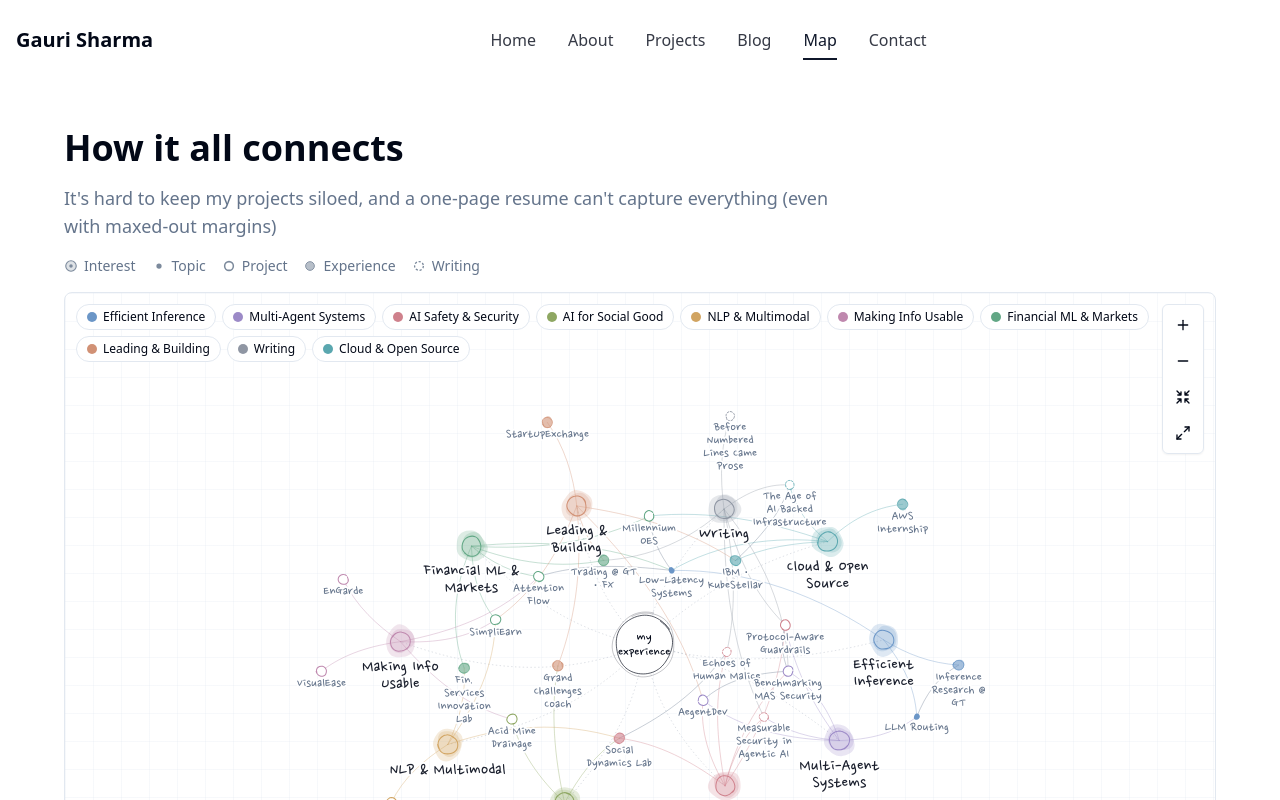
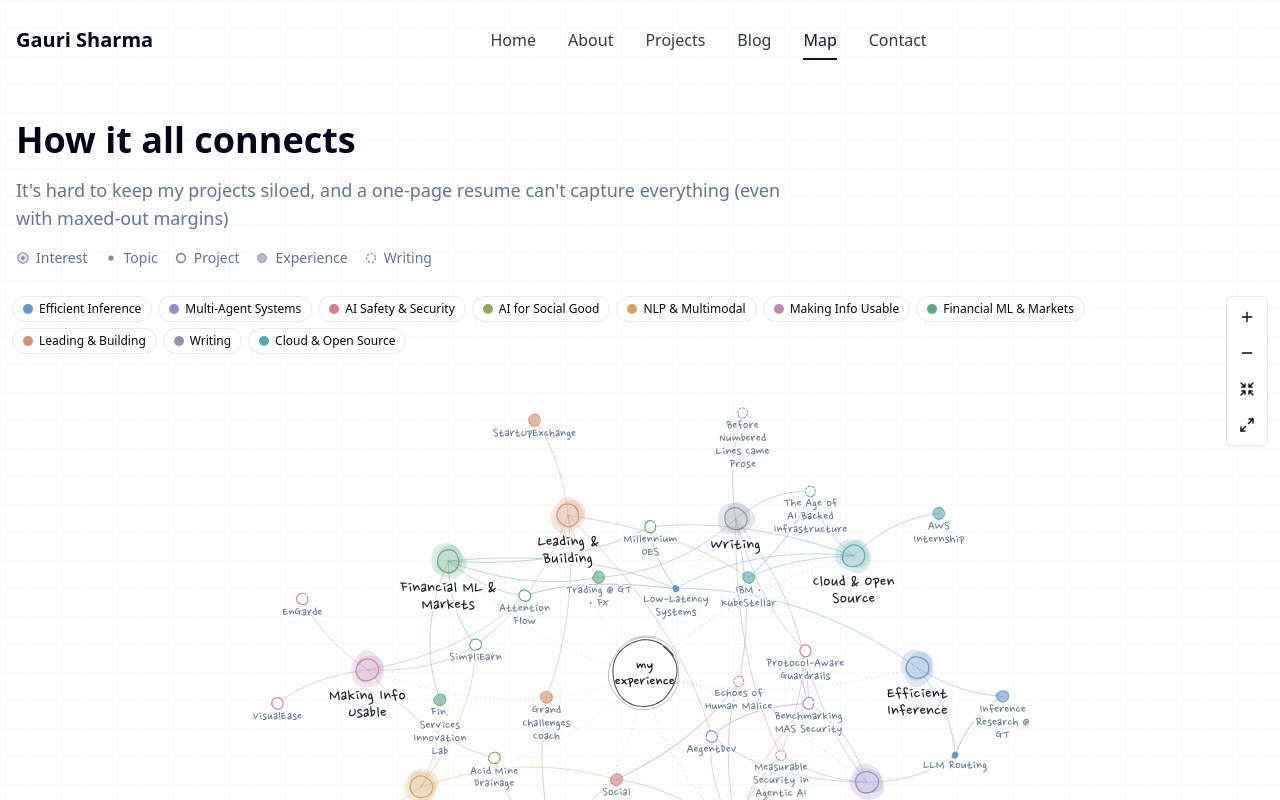
Before and after one commit to gauri-sharmaa/gauri-sharmaa.github.io, a React (Vite) app: page /map in a window 1280 px wide. Shown: the top 800 px of the page. Built offline with nearby package versions, Linux system fonts and the light colour scheme.

Commit message:
Map page: graph paper across the whole page
The grid now sits behind the entire Map page, including the nav and
footer, and the map fills the page with no frame.

Co-Authored-By: Claude Opus 5.5 <noreply@anthropic.com>
Claude-Session: https://claude.ai/code/session_01WypLXFjbYosGYMdJcrSCKe

```diff
--- a/src/components/InterestMap.tsx
+++ b/src/components/InterestMap.tsx
@@ -2,6 +2,7 @@ import { useCallback, useEffect, useMemo, useRef, useState } from "react";
 import { Link } from "react-router-dom";
 import { ArrowUpRight, Maximize2, Minus, Plus, Shrink, X } from "lucide-react";
 import { Button } from "./ui/button";
+import { GRID_PAPER } from "@/lib/gridPaper";
 import {
   interestColors,
   mapEdges,
@@ -324,7 +325,8 @@ export const KindGlyph = ({ kind, color = "hsl(215 14% 55%)" }: { kind: MapNodeK
 );
 
 // `bleed` drops the rounded frame so the map can run edge to edge across the page.
-const InterestMap = ({ bleed = false }: { bleed?: boolean }) => {
+// `page` also drops the border and background, so the page's own grid shows through.
+const InterestMap = ({ bleed = false, page = false }: { bleed?: boolean; page?: boolean }) => {
   const containerRef = useRef<HTMLDivElement>(null);
   const svgRef = useRef<SVGSVGElement>(null);
   const [size, setSize] = useState({ w: 800, h: 600 });
@@ -600,13 +602,10 @@ const InterestMap = ({ bleed = false }: { bleed?: boolean }) => {
       <div className="relative w-full h-full">
       <div
         ref={containerRef}
-        className={`absolute inset-0 overflow-hidden bg-card ${bleed ? "border-y border-border" : "rounded-lg border border-border"}`}
-        style={{
-          // Graph paper, like a page from a notebook.
-          backgroundImage:
-            "linear-gradient(hsl(var(--border) / 0.3) 1px, transparent 1px), linear-gradient(90deg, hsl(var(--border) / 0.3) 1px, transparent 1px)",
-          backgroundSize: "28px 28px",
-        }}
+        className={`absolute inset-0 overflow-hidden ${
+          page && !exploring ? "" : bleed ? "bg-card border-y border-border" : "bg-card rounded-lg border border-border"
+        }`}
+        style={page && !exploring ? undefined : GRID_PAPER}
       >
         <svg
           ref={svgRef}
--- a/src/components/Layout.tsx
+++ b/src/components/Layout.tsx
@@ -1,11 +1,14 @@
 
-import { Outlet } from "react-router-dom";
+import { Outlet, useLocation } from "react-router-dom";
+import { GRID_PAPER } from "@/lib/gridPaper";
 import Navbar from "./Navbar";
 import Footer from "./Footer";
 
 const Layout = () => {
+  // The map page sits on graph paper from edge to edge, behind the nav and footer too.
+  const onMap = useLocation().pathname === "/map";
   return (
-    <div className="min-h-screen flex flex-col">
+    <div className="min-h-screen flex flex-col" style={onMap ? GRID_PAPER : undefined}>
       <Navbar />
       <main className="flex-grow">
         <Outlet />
--- /dev/null
+++ b/src/lib/gridPaper.ts
@@ -0,0 +1,8 @@
+import type { CSSProperties } from "react";
+
+// Graph paper, like a page from a notebook. Used behind the interest map.
+export const GRID_PAPER: CSSProperties = {
+  backgroundImage:
+    "linear-gradient(hsl(var(--border) / 0.3) 1px, transparent 1px), linear-gradient(90deg, hsl(var(--border) / 0.3) 1px, transparent 1px)",
+  backgroundSize: "28px 28px",
+};
--- a/src/pages/MapPage.tsx
+++ b/src/pages/MapPage.tsx
@@ -9,16 +9,17 @@ const KINDS: { kind: MapNodeKind; label: string }[] = [
   { kind: "writing", label: "Writing" },
 ];
 
+// The layout puts graph paper behind this whole page; the map fills it edge to edge.
 const MapPage = () => {
   return (
-    <div className="container mx-auto px-4 py-12">
-      <div className="max-w-6xl mx-auto">
+    <div className="flex flex-col">
+      <div className="container mx-auto px-4 pt-10 pb-4">
         <h1 className="text-4xl font-bold mb-4">How it all connects</h1>
         <p className="text-lg text-muted-foreground mb-4 max-w-3xl">
           It's hard to keep my projects siloed, and a one-page resume can't capture everything (even with
           maxed-out margins)
         </p>
-        <div className="flex flex-wrap gap-4 text-sm text-muted-foreground mb-4">
+        <div className="flex flex-wrap gap-4 text-sm text-muted-foreground">
           {KINDS.map(({ kind, label }) => (
             <span key={kind} className="flex items-center gap-1.5">
               <KindGlyph kind={kind} />
@@ -26,13 +27,13 @@ const MapPage = () => {
             </span>
           ))}
         </div>
-        <div className="h-[65vh] md:h-[70vh] min-h-[440px]">
-          <InterestMap />
-        </div>
-        <p className="mt-3 text-sm text-muted-foreground md:hidden">
-          Swipe sideways or pinch to move around the map, or tap the expand button in the corner to explore it full screen.
-        </p>
       </div>
+      <div className="w-full h-[78vh] min-h-[480px]">
+        <InterestMap page />
+      </div>
+      <p className="container mx-auto px-4 py-4 text-sm text-muted-foreground md:hidden">
+        Swipe sideways or pinch to move around the map, or tap the expand button in the corner to explore it full screen.
+      </p>
     </div>
   );
 };
```
